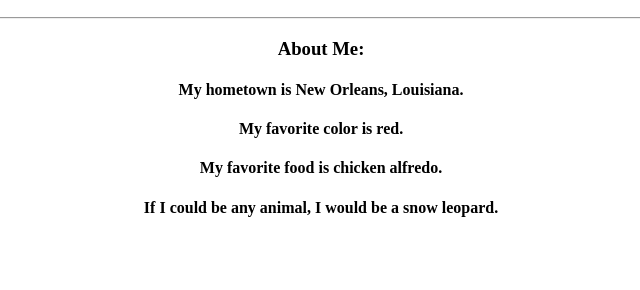
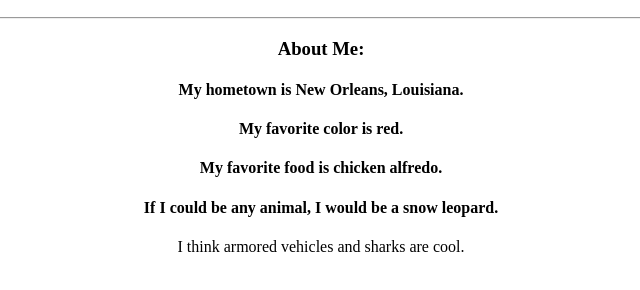
Before and after one commit to Colio12/Profile, a plain HTML site: page index.html in a window 1280 px wide. Shown: the part 110-400 px from the top of the page, without its empty margins (319-959 px from the left). Drawn offline with Linux system fonts and the light colour scheme.

Commit message:
Adding placeholder text

```diff
--- a/index.html
+++ b/index.html
@@ -15,6 +15,7 @@
 					<h4>My favorite color is red.</h4>
 					<h4>My favorite food is chicken alfredo.</h4>
 					<h4>If I could be any animal, I would be a snow leopard.</h4>
+                    <p>I think armored vehicles and sharks are cool.</p>
 			</div>
 		  </body>
 		</html>
```
